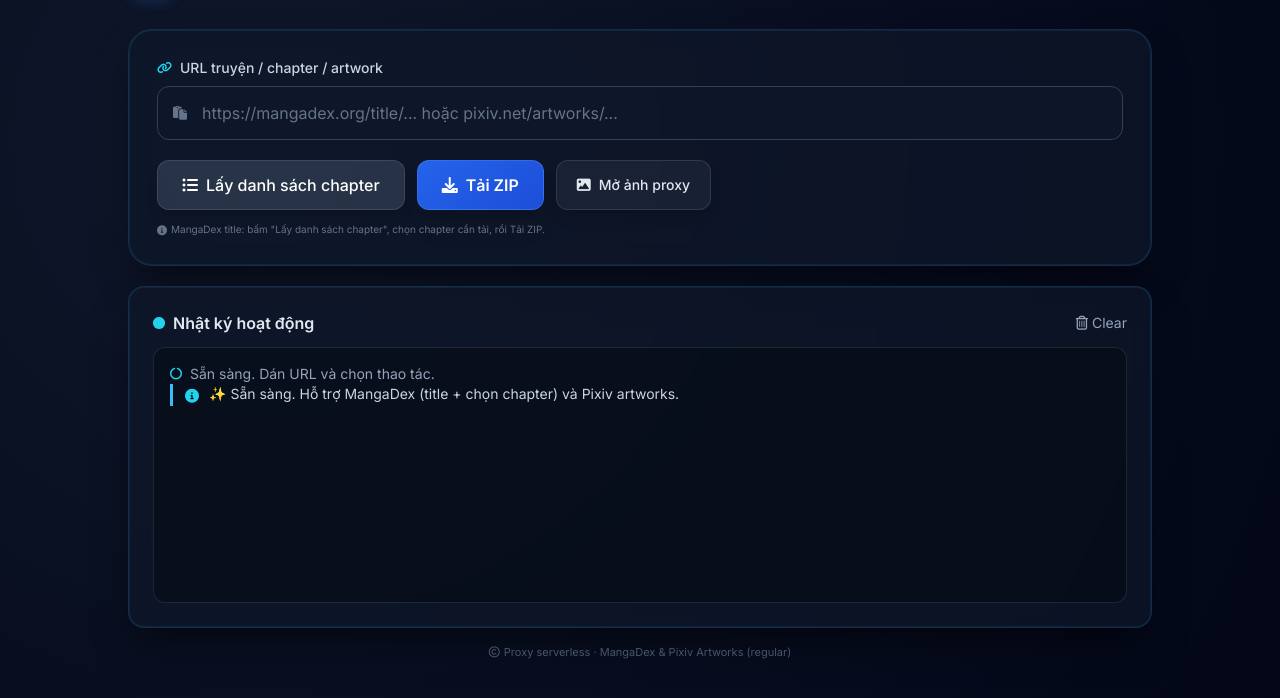
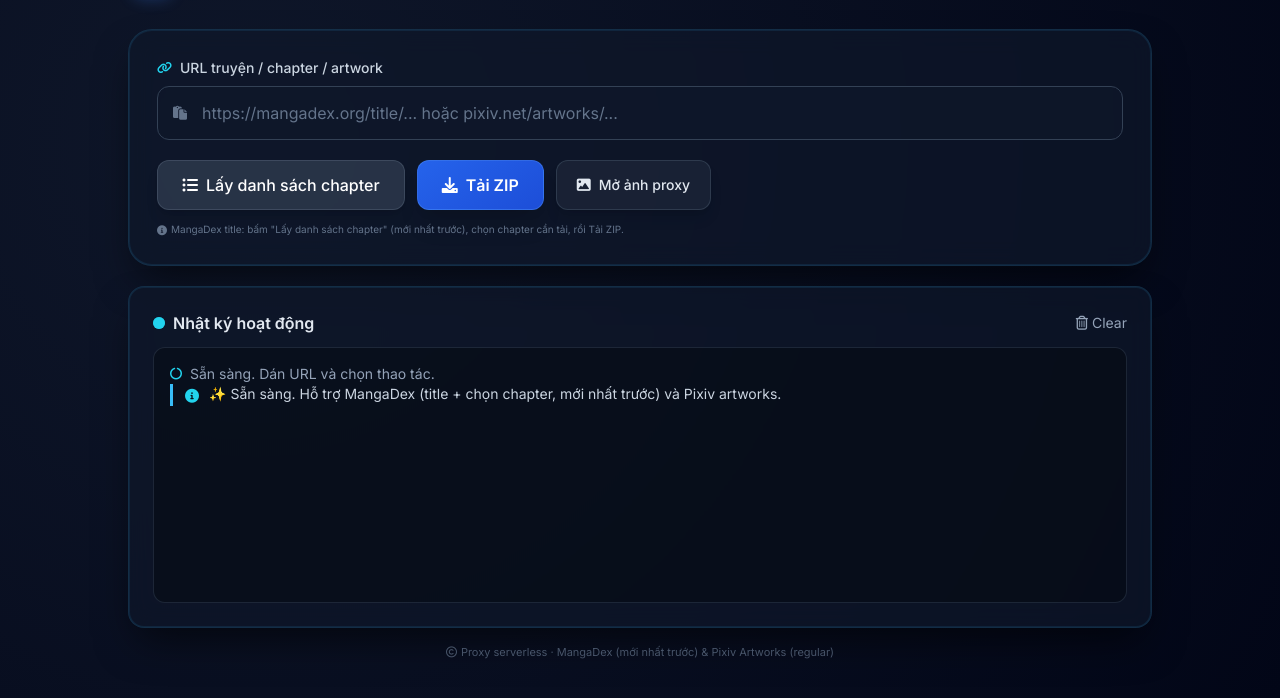
Before and after one commit to Hibandd122/mangadex-bypass, a website: page public/index.html in a window 1280 px wide. Shown: the part 100-798 px from the top of the page. Drawn offline with nearby package versions, Linux system fonts and the light colour scheme.

Commit message:
Update index.html

```diff
--- a/public/index.html
+++ b/public/index.html
@@ -121,11 +121,11 @@
                 </button>
             </div>
             <p class="text-[10px] text-slate-500 flex items-center gap-1">
-                <i class="fas fa-info-circle"></i> MangaDex title: bấm "Lấy danh sách chapter", chọn chapter cần tải, rồi Tải ZIP.
+                <i class="fas fa-info-circle"></i> MangaDex title: bấm "Lấy danh sách chapter" (mới nhất trước), chọn chapter cần tải, rồi Tải ZIP.
             </p>
         </div>
 
-        <!-- Khu vực danh sách chapter (chỉ hiện khi là title) -->
+        <!-- Khu vực danh sách chapter -->
         <div id="chapterPanel" class="glass-card rounded-2xl p-5 md:p-6 mb-5 hidden">
             <div class="flex items-center justify-between mb-3">
                 <h3 class="font-semibold text-slate-200 flex items-center gap-2">
@@ -168,7 +168,7 @@
             </div>
         </div>
         <p class="text-center text-[11px] text-slate-500 mt-4 opacity-70">
-            <i class="far fa-copyright mr-1"></i>Proxy serverless · MangaDex & Pixiv Artworks (regular)
+            <i class="far fa-copyright mr-1"></i>Proxy serverless · MangaDex (mới nhất trước) & Pixiv Artworks (regular)
         </p>
     </div>
 
@@ -310,7 +310,7 @@
 
                     renderChapterList(chaptersData);
                     chapterPanel.classList.remove('hidden');
-                    addLog(`✅ Đã tải ${chaptersData.length} chapter. Chọn chapter cần tải.`, 'success');
+                    addLog(`✅ Đã tải ${chaptersData.length} chapter (mới nhất trước). Chọn chapter cần tải.`, 'success');
                 } catch (error) {
                     addLog(`❌ Lỗi: ${error.message}`, 'error');
                     chapterPanel.classList.add('hidden');
@@ -441,7 +441,7 @@
             proxyBtn.addEventListener('click', handleProxy);
             urlInput.addEventListener('keypress', (e) => { if (e.key === 'Enter') handleDownload(); });
 
-            addLog('✨ Sẵn sàng. Hỗ trợ MangaDex (title + chọn chapter) và Pixiv artworks.', 'info');
+            addLog('✨ Sẵn sàng. Hỗ trợ MangaDex (title + chọn chapter, mới nhất trước) và Pixiv artworks.', 'info');
         })();
     </script>
 </body>
```
